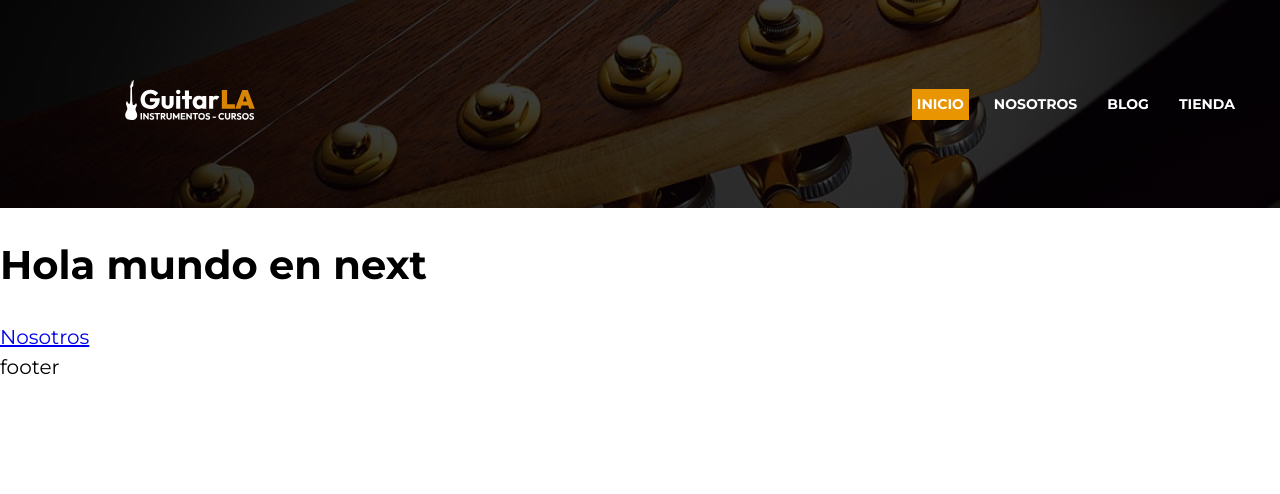
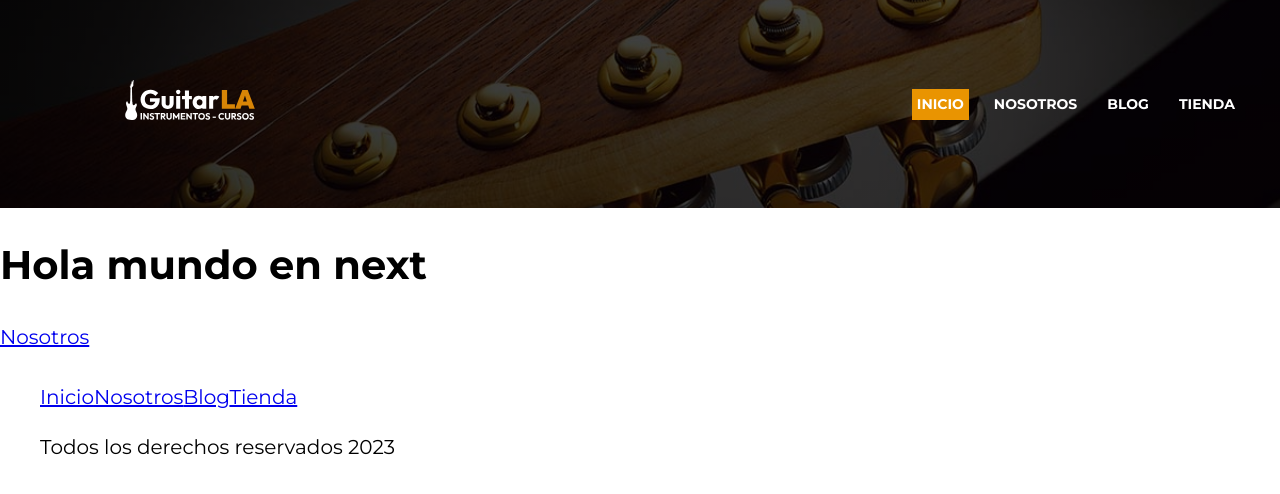
Before and after one commit to LeonardoAbraham/guitarla-nextjs-12, a Next.js app: page / in a window 1280 px wide. Shown: the top 494 px of the page. Built offline with nearby package versions, Linux system fonts and the light colour scheme.

Commit message:
Creando el Footer

```diff
--- a/components/footer.js
+++ b/components/footer.js
@@ -1,8 +1,30 @@
-
+import Link from "next/link"
+const styles = {}
 
 const Footer = () => {
     return (
-        <div>footer</div>
+        <footer>
+            <div className="contenedor">
+                <nav className={styles.navegacion}>
+                    <Link href={"/"}>
+                        Inicio
+                    </Link>
+
+                    <Link href={"/nosotros"}>
+                        Nosotros
+                    </Link>
+
+                    <Link href={"/blog"}>
+                        Blog
+                    </Link>
+
+                    <Link href={"/tienda"}>
+                        Tienda
+                    </Link>
+                </nav>
+                <p>Todos los derechos reservados {new Date().getFullYear()}</p>
+            </div>
+        </footer>
     )
 }
 
```
Also changed, not shown: styles/footer.module.css (added).
